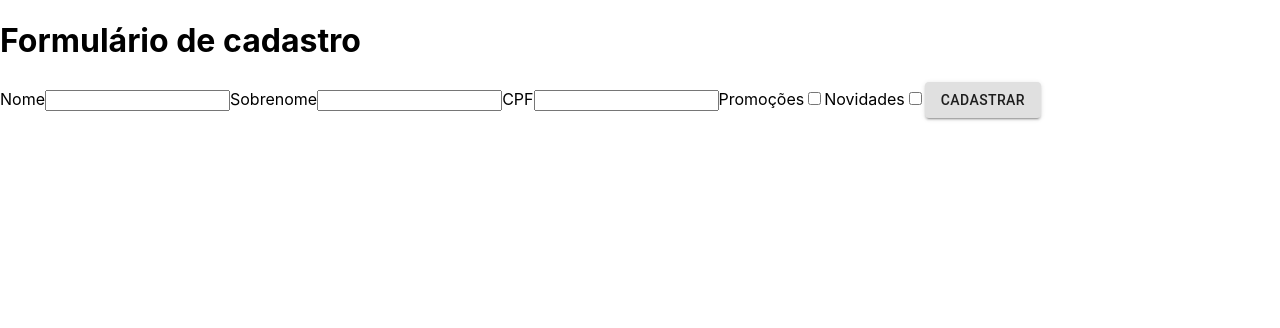
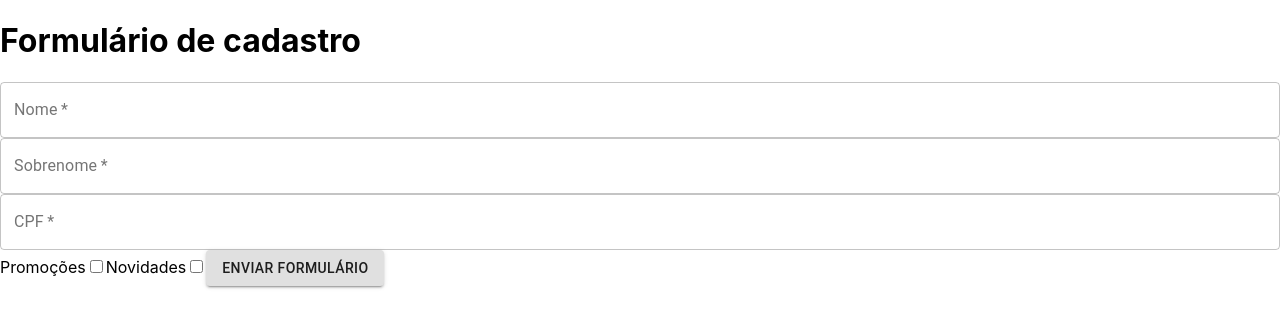
Before and after one commit to Davi95-BR/react-function-component, a React (Create React App) app: page / in a window 1280 px wide. Shown: the top 328 px of the page. Built offline with nearby package versions, Linux system fonts and the light colour scheme.

Commit message:
Criando o Formulário

```diff
--- a/src/componente/FormularioCadastro/FormularioCadastro.jsx
+++ b/src/componente/FormularioCadastro/FormularioCadastro.jsx
@@ -1,17 +1,13 @@
 import React from 'react';
 import Button from '@material-ui/core/Button';
+import TextField from '@material-ui/core/TextField'
 
 function FormularioCadastro() {
     return (
         <form>
-            <label>Nome</label>
-            <input type="text" />
-
-            <label>Sobrenome</label>
-            <input type="text" />
-
-            <label>CPF</label>
-            <input type="text" />
+            <TextField variant="outlined"  id="Nome" label="Nome" fullWidth required/>
+            <TextField variant="outlined" id="Sobrenome" label="Sobrenome" fullWidth required/>
+            <TextField variant="outlined" id="CPF" label="CPF" fullWidth required/>
 
             <label>Promoções</label>
             <input type="checkbox" />
@@ -22,8 +18,8 @@ function FormularioCadastro() {
             <Button
                 type="submit"
                 variant="contained"
-                color="secundary">
-                Cadastrar
+                color="secundary"
+            >Enviar Formulário
             </Button>
         </form>
     );
```
